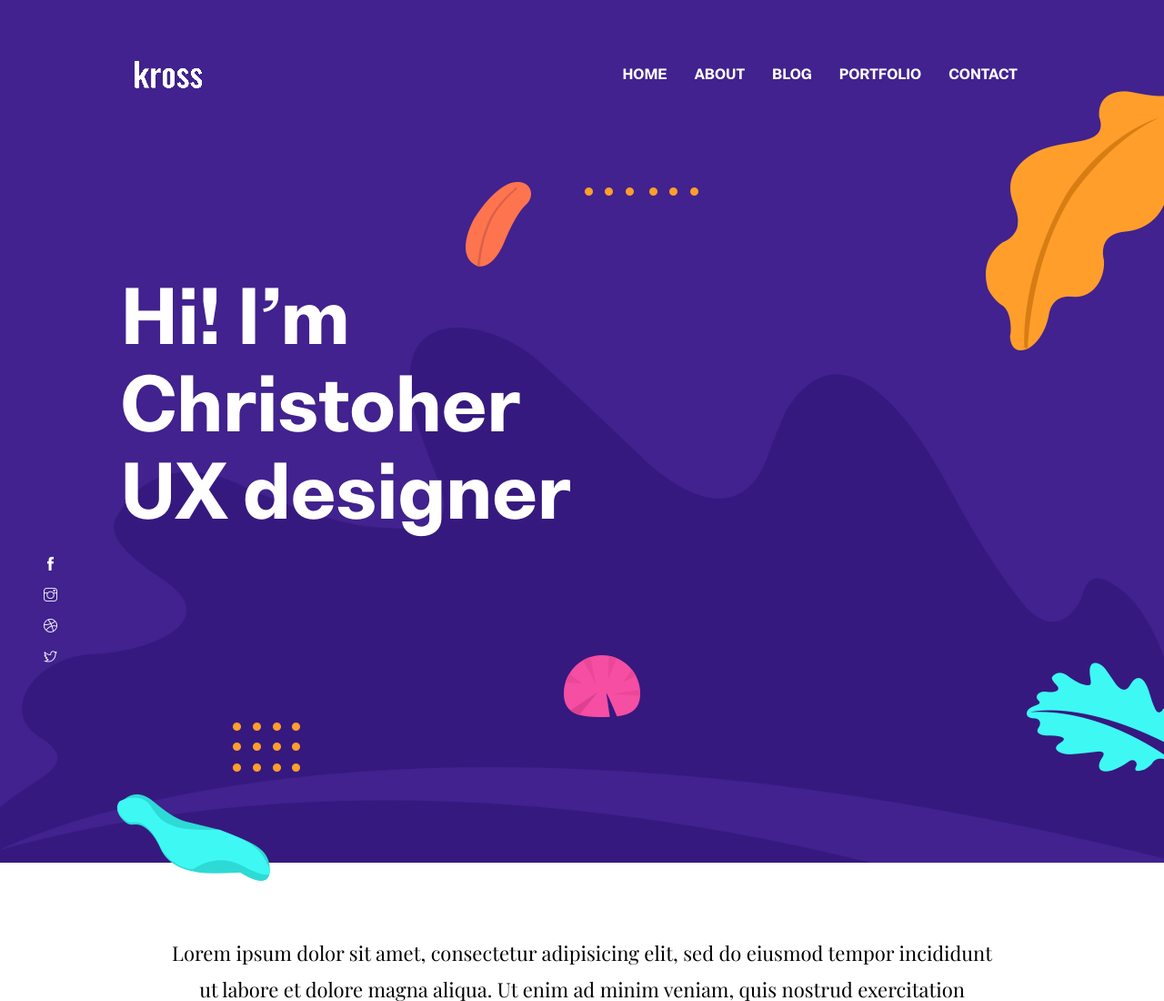
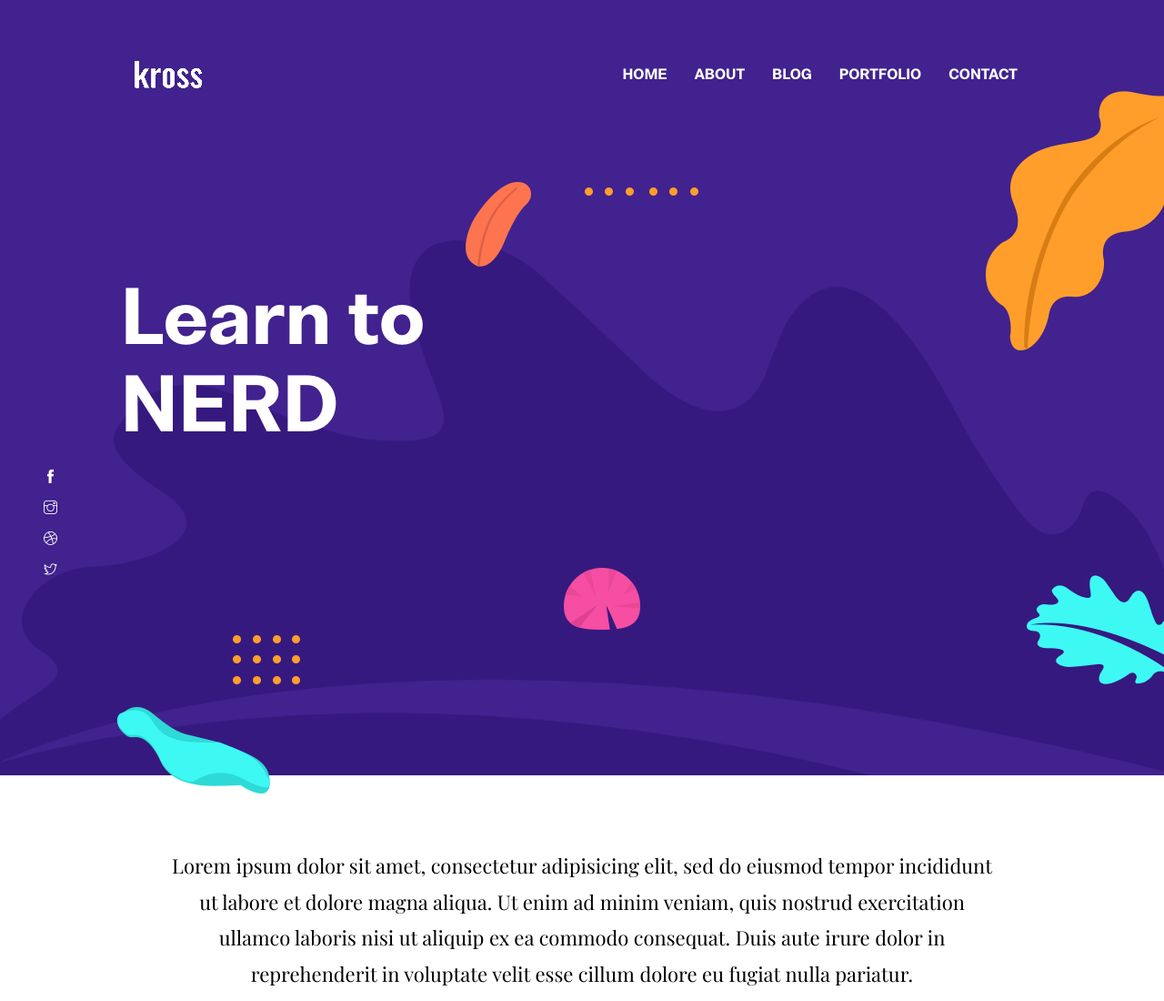
Before and after one commit to SomeDonk/CreativeProject, a plain HTML site: page index.html in a window 1280 px wide. Shown: the top 1100 px of the page at 91% size. Drawn offline with nearby package versions, Linux system fonts and the light colour scheme.

Commit message:
Changed to Learn to Nerd

```diff
--- a/index.html
+++ b/index.html
@@ -3,7 +3,7 @@
 
 <head>
   <meta charset="utf-8">
-  <title>Portfolio Template</title>
+  <title>Learn to Nerd</title>
 
   <!-- mobile responsive meta -->
   <meta name="viewport" content="width=device-width, initial-scale=1">
@@ -64,7 +64,7 @@
   <div class="container">
     <div class="row">
       <div class="col-lg-11 mx-auto">
-        <h1 class="text-white font-tertiary">Hi! I’m <br> Christoher <br> UX designer</h1>
+        <h1 class="text-white font-tertiary">Learn to <br> NERD <br></h1>
       </div>
     </div>
   </div>
```
